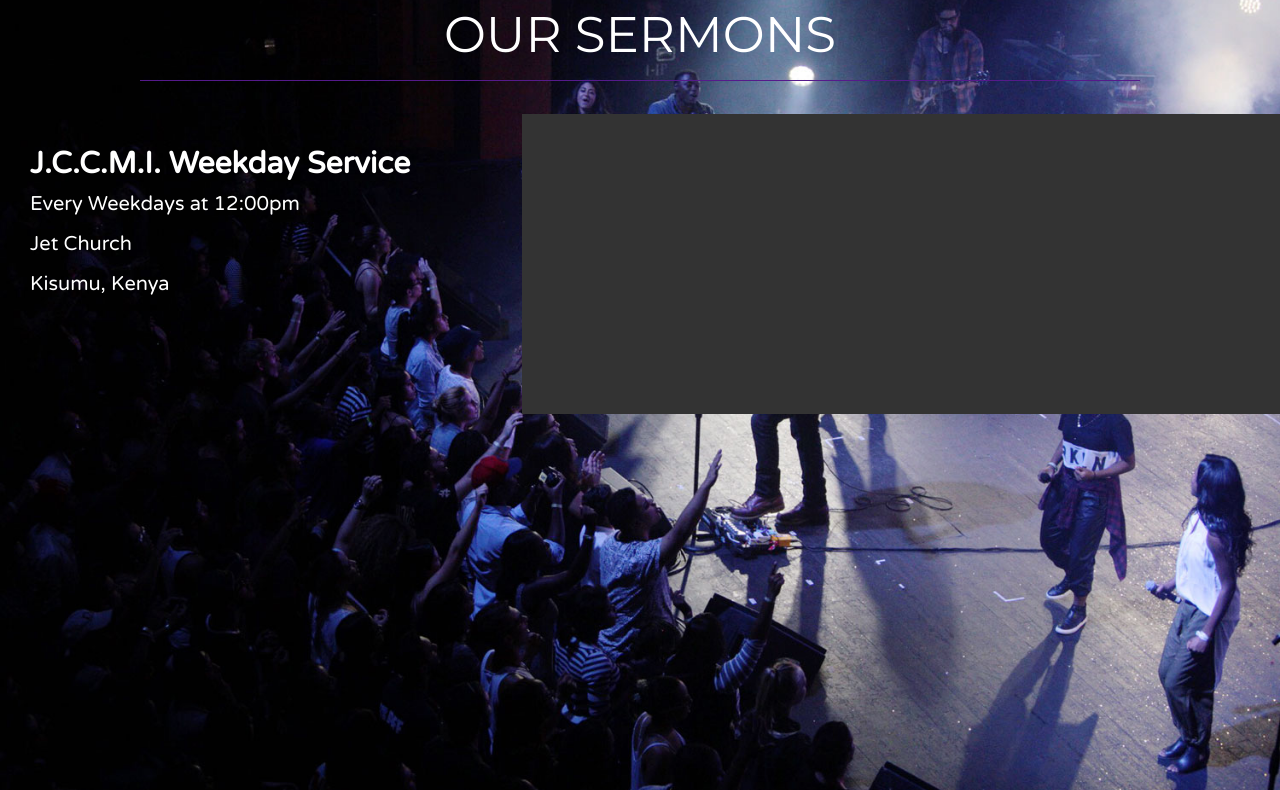
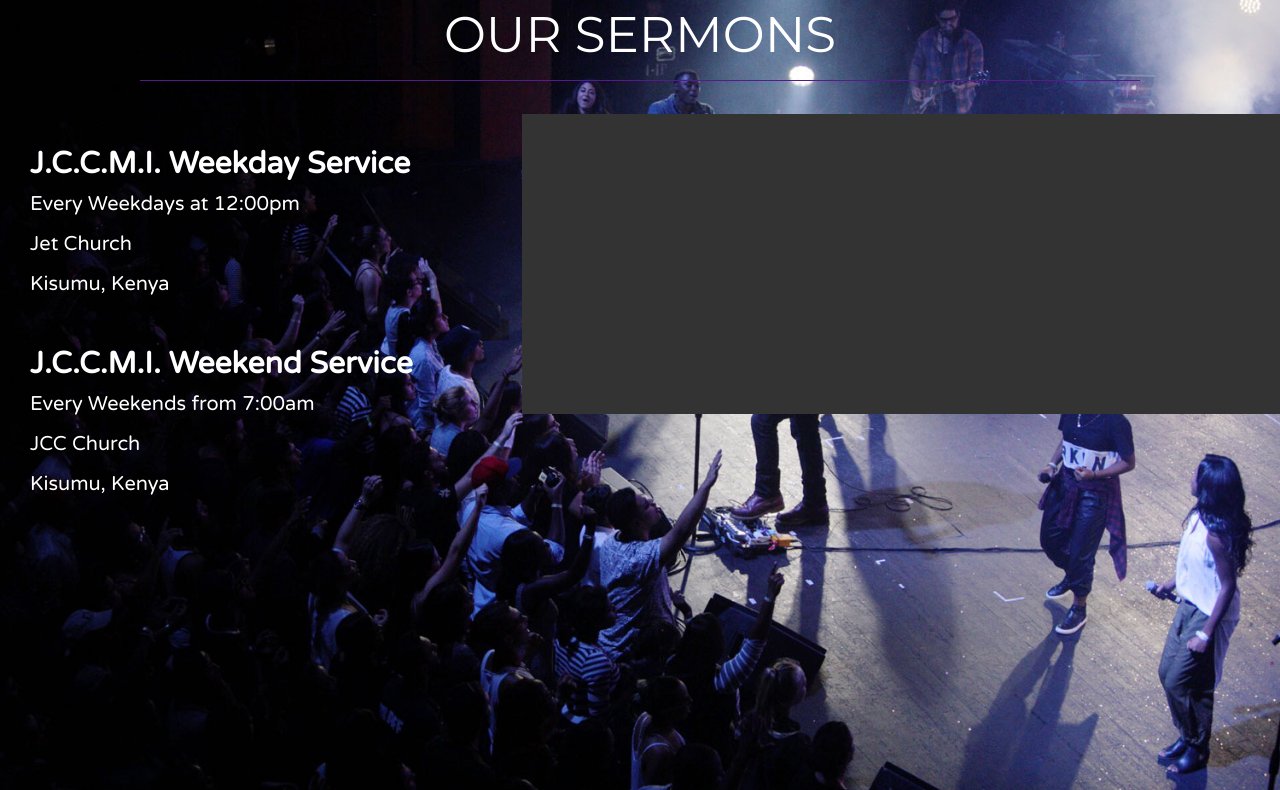
Before and after one commit to willardshikami/jccmi, a plain HTML site: page index.html in a window 1280 px wide. Shown: the part 1186-1976 px from the top of the page. Drawn offline with Linux system fonts and the light colour scheme.

Commit message:
added sermons section

```diff
--- a/index.html
+++ b/index.html
@@ -76,6 +76,12 @@
 					    <p>Every Weekdays at 12:00pm</p>
 					    <p>Jet Church</p>
 					    <p>Kisumu, Kenya</p>
+					    <br>
+					    <h4>J.C.C.M.I. Weekend Service</h4>
+					    <p>Every Weekends from 7:00am</p>
+					    <p>JCC Church</p>
+					    <p>Kisumu, Kenya</p>
+
 					</div>
 					<div class="sermons-col2 col area_1_of_2">
 
```
